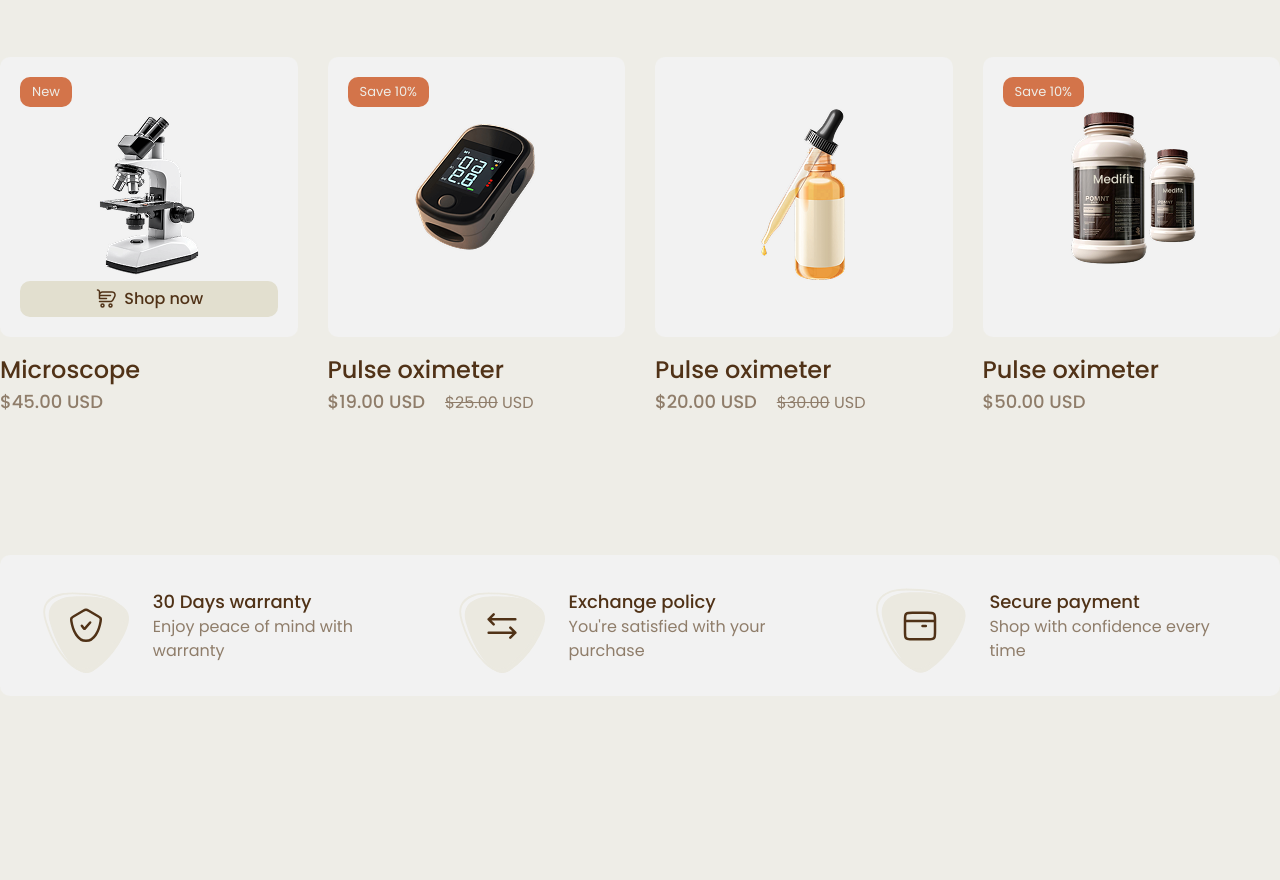
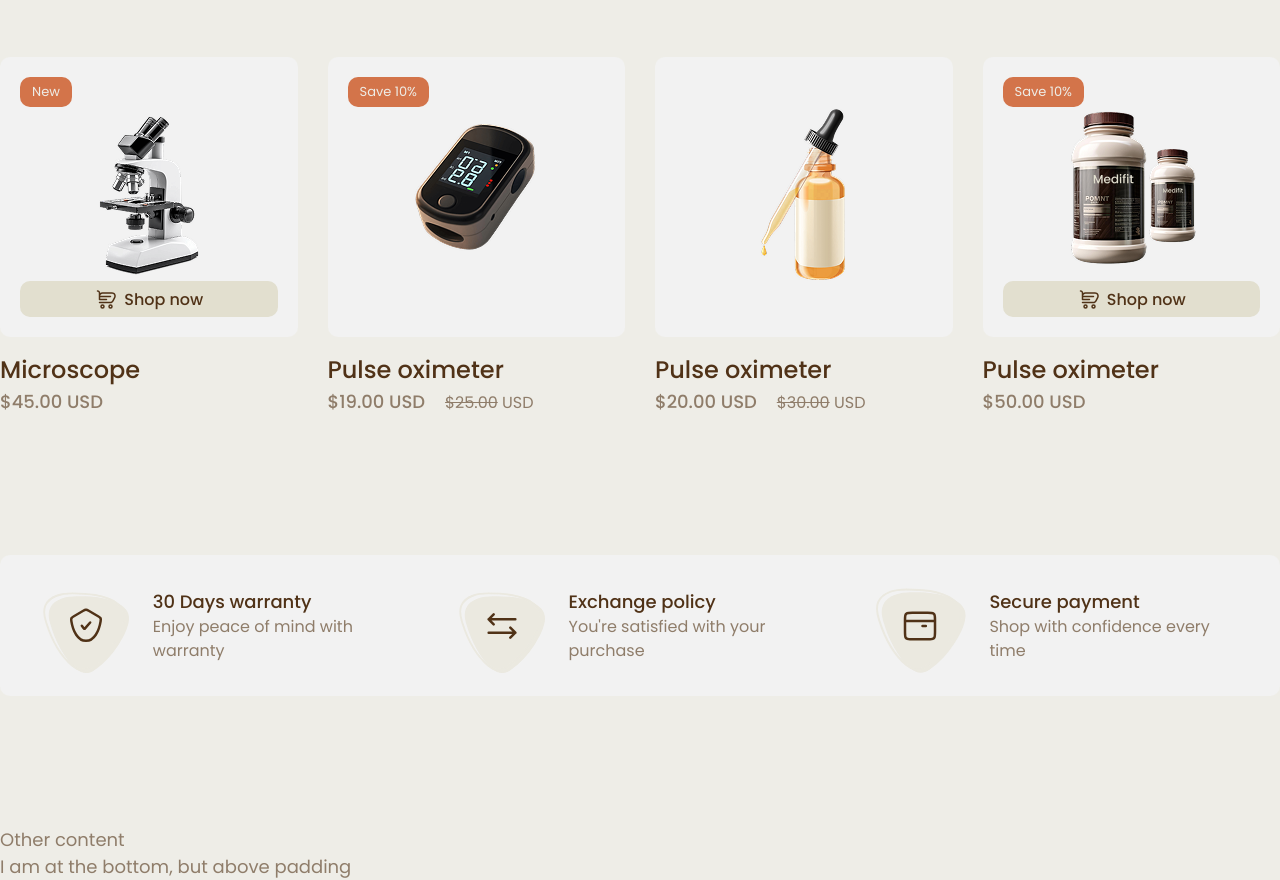
Before and after one commit to Vannos-Slid/hospital-web-layout, a plain HTML site: page index.html in a window 1280 px wide. Shown: the part 2042-2922 px from the top of the page. Before the commit the page ends 2868 px from the top, so only its background shows below. Drawn offline with Linux system fonts and the light colour scheme.

Commit message:
some improvements of rodemap section

```diff
--- a/css/blocks/section.css
+++ b/css/blocks/section.css
@@ -161,9 +161,15 @@
     gap: 30px;
 }
 
-.card-product {}
+.card-product {
+    color: var(--text-color);
+
+}
 
 .card-product-showcase {
+    display: flex;
+    flex-direction: column;
+
     margin-bottom: 15px;
     padding: 20px;
 
@@ -174,6 +180,7 @@
 }
 
 .card-product-showcase .budge {
+    width: fit-content;
     margin: 0;
 }
 
@@ -182,10 +189,13 @@
 }
 
 .card-product-showcase-wrapper {
+    flex: 1;
     display: flex;
+
     flex-direction: column;
-    justify-content: center;
+    justify-content: space-between;
     align-items: center;
+
 }
 
 .product-button {
@@ -193,6 +203,7 @@
 
     display: flex;
     justify-content: center;
+    /* margin-top: auto; */
     gap: 5px;
     width: 100%;
 
--- a/css/main.css
+++ b/css/main.css
@@ -8,4 +8,8 @@
 /* Blocks */
 @import "./blocks/header.css";
 @import "./blocks/button.css";
-@import "./blocks/section.css"
+@import "./blocks/section.css";
+
+
+/* Tests */
+/* @import "./blocks/test.css" */
--- a/index.html
+++ b/index.html
@@ -227,9 +227,9 @@
 
                     <h4 class="section-title">Latest health product</h4>
 
-                    <div href="#!" class="section-latest-product-grid">
+                    <div class="section-latest-product-grid">
 
-                        <div class="card-product">
+                        <a href="#!" class="card-product">
 
                             <div class="card-product-showcase">
                                 <span class="budge">New</span>
@@ -238,11 +238,11 @@
                                     <img src="./imgs/rodemap/microscope.png"
                                         srcset="./imgs/rodemap/microscope@2x.png 2x" alt="">
 
-                                    <a href="" class="product-button">
+                                    <div class="product-button">
                                         <img src="./imgs/rodemap/cart-shopping-fast.svg" alt="">
 
                                         <span>Shop now</span>
-                                    </a>
+                                    </div>
                                 </div>
 
                             </div>
@@ -255,9 +255,9 @@
                                 </div>
                             </div>
 
-                        </div>
+                        </a>
 
-                        <div class="card-product">
+                        <a href="#!" class="card-product">
 
                             <div class="card-product-showcase">
                                 <span class="budge">Save 10%</span>
@@ -266,7 +266,11 @@
                                     <img src="./imgs/rodemap/sleek-pulse-oximeter-with-soft-ambient-lighting.png"
                                         srcset="./imgs/rodemap/sleek-pulse-oximeter-with-soft-ambient-lighting.png@2x.png 2x"
                                         alt="">
+                                    <div class="product-button hidden">
+                                        <img src="./imgs/rodemap/cart-shopping-fast.svg" alt="">
 
+                                        <span>Shop now</span>
+                                    </div>
                                 </div>
 
                             </div>
@@ -281,9 +285,9 @@
 
                             </div>
 
-                        </div>
+                        </a>
 
-                        <div class="card-product">
+                        <a href="#!" class="card-product">
 
                             <div class="card-product-showcase">
                                 <span id="budge-hidden1" class="budge">N/A</span>
@@ -291,7 +295,11 @@
                                 <div class="card-product-showcase-wrapper">
                                     <img src="./imgs/rodemap/vitamin-serum.png"
                                         srcset="./imgs/rodemap/vitamin-serum.png@2x.png 2x" alt="">
+                                    <div class="product-button hidden">
+                                        <img src="./imgs/rodemap/cart-shopping-fast.svg" alt="">
 
+                                        <span>Shop now</span>
+                                    </div>
                                 </div>
 
                             </div>
@@ -306,16 +314,20 @@
 
                             </div>
 
-                        </div>
+                        </a>
 
-                        <div class="card-product">
+                        <a href="#!" class="card-product">
 
                             <div class="card-product-showcase">
                                 <span class="budge">Save 10%</span>
 
                                 <div class="card-product-showcase-wrapper">
                                     <img src="./imgs/rodemap/pills.png" srcset="./imgs/rodemap/pills@2x.png 2x" alt="">
+                                    <div class="product-button">
+                                        <img src="./imgs/rodemap/cart-shopping-fast.svg" alt="">
 
+                                        <span>Shop now</span>
+                                    </div>
                                 </div>
 
                             </div>
@@ -330,7 +342,7 @@
 
                             </div>
 
-                        </div>
+                        </a>
 
                     </div>
 
@@ -393,6 +405,11 @@
 
     </main>
 
+    <div class="container1">
+        <p>Other content</p>
+        <p class="toBottom">I am at the bottom, but above padding</p>
+    </div>
+
 </body>
 
 </html>
```
Also changed, not shown: css/blocks/test.css (added).
